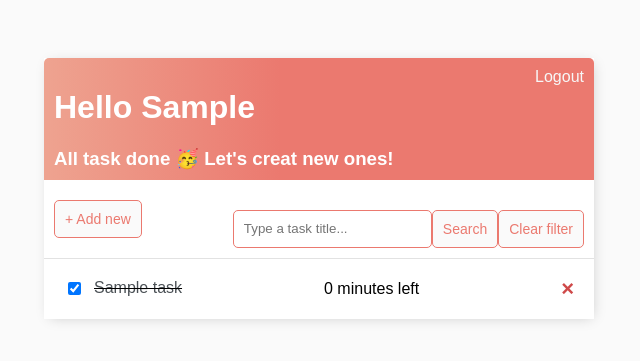
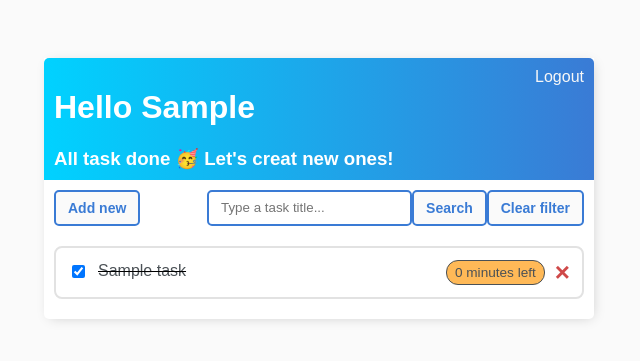
Before and after one commit to SwieciloM/ToDo-List, a Django app: page /my-tasks/ in a window 1280 px wide. Shown: the top 361 px of the page, without its empty margins (321-961 px from the left). Run offline with Django 4.2, Linux system fonts and the light colour scheme; a user stored in the database is signed in; tables that the repository leaves empty hold one stand-in row (values such as "Sample post"); some web fonts are replaced.

Commit message:
Overall main-page style changed

```diff
--- a/static/css/style.css
+++ b/static/css/style.css
@@ -18,10 +18,11 @@ body {
     padding-top: 50px;
 }
 
-.container{
+.container {
     max-width: 550px;
     margin: auto;
     background-color: #fff;
+    border-radius: 0 0 5px 5px;
     -webkit-box-shadow: 2px 2px 13px -4px rgba(0, 0, 0, 0.21);
     box-shadow: 2px 2px 13px -4px rgb(0, 0, 0, 0.21);
 }
@@ -32,7 +33,7 @@ body {
     color: #fff;
     padding: 10px;
     border-radius: 5px 5px 0 0;
-    background: linear-gradient(90deg, #eea390, #eb796f 43%, #eb796f 100%);
+    background: linear-gradient(90deg, #00d2ff 0%, #3a7bd5 100%);
 }
 
 .header-bar a {
@@ -40,13 +41,24 @@ body {
     text-decoration: none;
 }
 
+.task-items-wrapper {
+    padding: 10px;
+}
+
 .task-wrapper {
     display: flex;
     align-items: center;
     justify-content: space-between;
-    padding: 20px;
+    padding: 12px;
     background-color: #fff;
-    border-top: 1px solid rgb(226, 226, 226);
+    border: 2px solid #e2e2e2;
+    border-radius: 8px;
+    margin-bottom: 10px;
+}
+
+.task-right-group {
+    display: flex;
+    align-items: center;
 }
 
 .task-title {
@@ -63,7 +75,7 @@ body {
     text-decoration: none;
     font-weight: 900;
     color: #cf4949;
-    font-size: 22px;
+    font-size: 26px;
     line-height: 0;
 }
 
@@ -75,10 +87,10 @@ body {
 }
 
 #add-link {
-    color: #eb796f;
+    color: #3a7bd5;
     text-decoration: none;
     font-size: 42px;
-    text-shadow: 1px 1px #81413b;
+    text-shadow: 1px 1px #3b5581;
 }
 
 input[type=checkbox]:hover {
@@ -88,9 +100,9 @@ input[type=checkbox]:hover {
 input[type=text],
 input[type=password],
 textarea {
-    border: 1px solid #eb796f;
+    border: 2px solid #3a7bd5;
     border-radius: 5px;
-    padding: 10px;
+    padding: 8px 12px;
     width: 90%;
 }
 
@@ -100,20 +112,51 @@ label {
 }
 
 .button {
-    border: 1px solid #eb796f;
+    border: 2px solid #3a7bd5;
     background-color: #fafafa;
-    color: #eb796f;
-    padding: 10px;
+    color: #3a7bd5;
+    padding: 8px 12px;
     font-size: 14px;
+    font-weight: 590;
     border-radius: 5px;
     cursor: pointer;
     text-decoration: none;
+    transition: filter 0.2s, opacity 0.2s;
 }
 
 .button:hover {
-    background-color: #dcdcdc;
+    background-color: #3a7bd5;
+    color: #ffffff;
 }
 
 .card-body {
     padding: 20px;
 }
+
+.time-counter {
+    border: 1px solid #4b5156;
+    display: inline-block;
+    text-decoration: none;
+    border-radius: 12px;
+    padding: 4px 8px;
+    font-size: 0.85rem;
+    margin-right: 10px;
+    color: #4b5156;
+    background-color: #ffffff;
+}
+
+.time-counter.overdue {
+    background-color: #ff7b74;
+}
+
+.time-counter.soon {
+    background-color: #ffb957;
+}
+
+.time-counter.medium {
+    background-color: #fdfd96;
+}
+
+.time-counter.far {
+    background-color: #77dd77;
+}
--- a/tasks/templates/tasks/task_list.html
+++ b/tasks/templates/tasks/task_list.html
@@ -1,9 +1,6 @@
 {% extends 'base.html' %}
 <!--
-TODO: Change color theme to blue
-TODO: Make 'x' button bigger
 TODO: Show some task details while hovering over it
-TODO: Align time counter to the left and enclouse it in the rounded rectangle with changing colour
  -->
 
 {% block main_content %}
@@ -27,8 +24,8 @@ TODO: Align time counter to the left and enclouse it in the rounded rectangle wi
 </div>
 
 <div id="search-add-wrapper">
-    <a class="button" href="{% url 'task-create' %}">+ Add new</a>
-    <form method="GET" style="margin-top: 20px;display: flex;">
+    <a class="button" href="{% url 'task-create' %}">Add new</a>
+    <form method="GET" style="display: flex;">
         <input type="text" name="search-area" value="{{search_input}}" placeholder="Type a task title...">
         <input class="button" type="submit" name="search" value="Search">
         <input class="button" type="submit" name="clear" value="Clear filter">
@@ -49,12 +46,17 @@ TODO: Align time counter to the left and enclouse it in the rounded rectangle wi
                     </form>
                     <s><a href="{% url 'task-update' task.id %}">{{task}}</a></s>
                 </div>
+                <div class="task-right-group">
                     {% if task.due_date %}
-                    <span class="time-counter">
+                        <span class="time-counter
+                            {% if task.hours_left < 24 %} soon
+                            {% elif task.hours_left < 72 %} medium
+                            {% else %} far {% endif %}">
                             {{ task.due_date|timeuntil }} left
                         </span>
                     {% endif %}
                     <a class="delete-link" href="{% url 'task-delete' task.id %}">&#215;</a>
+                </div>
             {% else %}
                 <div class="task-title">
                     <form method="POST" action="{% url 'task-toggle-status' task.id %}">
@@ -66,16 +68,22 @@ TODO: Align time counter to the left and enclouse it in the rounded rectangle wi
                     </form>
                     <a href="{% url 'task-update' task.id %}">{{task}}</a>
                 </div>
+                <div class="task-right-group">
                     {% if task.due_date %}
-                    <span class="time-counter">
+                        <span class="time-counter
+                            {% if task.hours_left < 0 %} overdue
+                            {% elif task.hours_left < 24 %} soon
+                            {% elif task.hours_left < 168 %} medium
+                            {% else %} far {% endif %}">
                             {{ task.due_date|timeuntil }} left
                         </span>
                     {% endif %}
                     <a class="delete-link" href="{% url 'task-delete' task.id %}">&#215;</a>
+                </div>
             {% endif %}
         </div>
     {% empty %}
-        <h3>No items in list</h3>
+        <h3 style="text-align: center">Your list is empty... &#128532;</h3>
     {% endfor %}
 </div>
 {% endblock %}
--- a/tasks/views.py
+++ b/tasks/views.py
@@ -5,6 +5,7 @@ from django.views.generic.detail import DetailView
 from django.views.generic.edit import CreateView, UpdateView, DeleteView
 from django.urls import reverse_lazy
 from django.contrib.auth.mixins import LoginRequiredMixin
+from django.utils import timezone
 from .models import Task
 
 
@@ -17,6 +18,13 @@ class TaskListView(LoginRequiredMixin, ListView):
         context['tasks'] = context['tasks'].filter(user=self.request.user)
         context['incompleted_count'] = context['tasks'].filter(is_completed=False).count()
         context['completed_count'] = context['tasks'].filter(is_completed=True).count()
+
+        current_time = timezone.now()
+        for task in context['tasks']:
+            if task.due_date:
+                task.hours_left = (task.due_date - current_time).total_seconds() / 3600
+            else:
+                task.hours_left = None
 
         # Check which button was pressed
         if 'clear' in self.request.GET:
```
Lines whose indentation alone changed are shown as unchanged.
